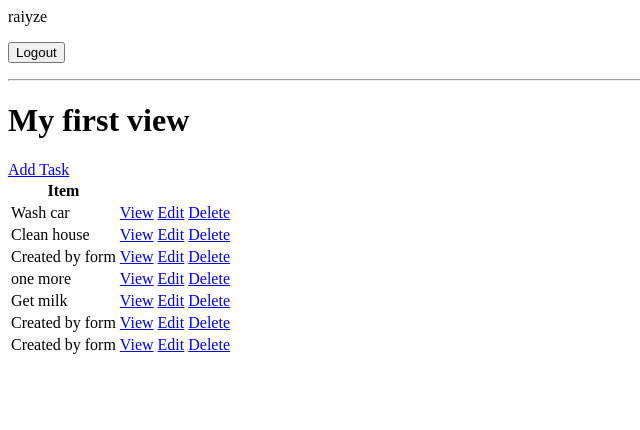
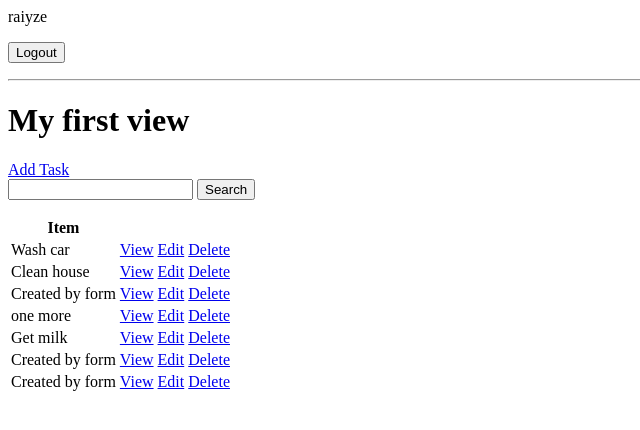
Before and after one commit to ryz99/mini-projects, a Django app: page / in a window 1280 px wide. Shown: the top 430 px of the page, without its empty margins (0-640 px from the left). Run offline with Django 5.2, Linux system fonts and the light colour scheme; a user stored in the database is signed in; data comes from the database, SQL or seed files in the repository; both versions use the stored data as it was after the commit.

Commit message:
added registration form, logged in user no longer have access to login/registration pages, added search functionality

```diff
--- a/todo_list/base/templates/base/task_list.html
+++ b/todo_list/base/templates/base/task_list.html
@@ -13,6 +13,11 @@
 <hr>
 <h1>My first view</h1>
 <a href="{% url 'task-creator' %}">Add Task</a>
+
+<form method="GET">
+    <input type="text" name="searchbar" value="{{ search_input }}">
+    <input type="submit" value="Search">
+</form>
 
 <table>
     <tr>
--- a/todo_list/base/views.py
+++ b/todo_list/base/views.py
@@ -1,3 +1,4 @@
+from django.shortcuts import render, redirect
 from django.views.generic.list import ListView
 from django.views.generic.detail import DetailView
 from django.views.generic.edit import CreateView, UpdateView, DeleteView, FormView
@@ -24,7 +25,16 @@ class RegisterPage(FormView):
     redirect_authenticated_user = True
     success_url = reverse_lazy('tasks')
 
+    def form_valid(self, form):
+        user = form.save()
+        if user is not None:
+            login(self.request, user)
+        return super(RegisterPage, self).form_valid(form)
 
+    def get(self, *args, **kwargs):
+        if self.request.user.is_authenticated:
+            return redirect('tasks')
+        return super(RegisterPage, self).get(*args, **kwargs)
 
 # Create your views here.
 # Looks for _list
@@ -36,6 +46,12 @@ class TaskList(LoginRequiredMixin, ListView):
         context =  super().get_context_data(**kwargs)
         context['tasks'] = context['tasks'].filter(user=self.request.user)
         context['count'] = context['tasks'].filter(complete=False).count()
+
+        search_input = self.request.GET.get('searchbar') or ''
+        if search_input:
+            context['tasks'] = context['tasks'].filter(title__icontains=search_input)
+
+        context['search_input'] = search_input
         return context
 
 # Looks for _detail (overwrote with task.html)
```
Also changed, not shown: todo_list/db.sqlite3.
